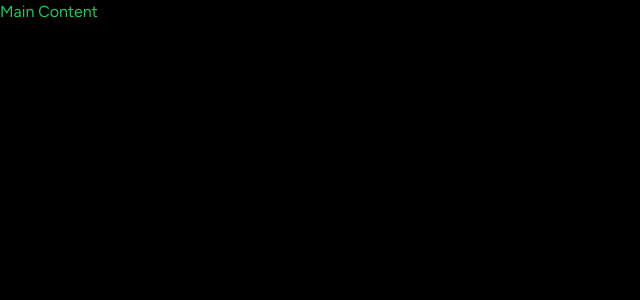
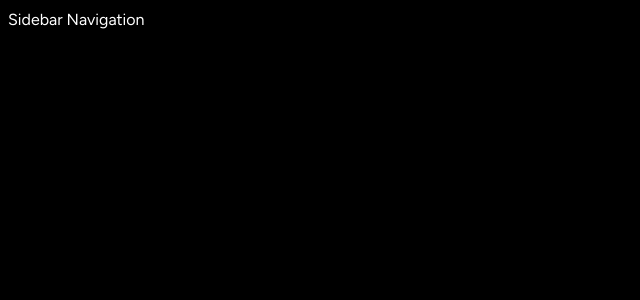
Before and after one commit to SalikJamal/sound-scape, a Next.js app: page / in a window 1280 px wide. Shown: the top 300 px of the page, without its empty margins (0-640 px from the left). Built offline with nearby package versions, Linux system fonts and the light colour scheme.

Commit message:
Sidebar, and tailwind merge

```diff
--- /dev/null
+++ b/components/Box.tsx
@@ -0,0 +1,12 @@
+interface BoxProps {
+    children: React.ReactNode;
+    className?: string;
+}
+
+export default function Box({ children, className }: BoxProps) {
+    return (
+        <div>
+            {children}
+        </div>
+    )
+}
--- a/components/sidebar.tsx
+++ b/components/sidebar.tsx
@@ -2,6 +2,9 @@
 
 import { usePathname } from "next/navigation"
 import { useMemo } from "react"
+import { BiSearch } from "react-icons/bi"
+import { HiHome } from "react-icons/hi"
+import Box from "./Box"
 
 interface SidebarProps {
     children: React.ReactNode;
@@ -16,18 +19,24 @@ export default function Sidebar({ children }: SidebarProps) {
         {
             label: "Home",
             active: pathname !== "/search",
-            href: "/"
+            href: "/",
+            icon: HiHome
         },
         {
             label: "Search",
             active: pathname === "/search",
-            href: "/search"
+            href: "/search",
+            icon: BiSearch
         }
     ], [pathname])
 
     return (
-        <div>
-            {children}
+        <div className="flex h-full">
+            <div className="hidden md:flex flex-col gap-y-2 bg-black h-full w-[300px] p-2">
+                <Box>
+                    Sidebar Navigation
+                </Box>
+            </div>
         </div>
     )
 }
--- a/package.json
+++ b/package.json
@@ -12,7 +12,8 @@
     "next": "14.1.0",
     "react": "^18",
     "react-dom": "^18",
-    "react-icons": "^5.0.1"
+    "react-icons": "^5.0.1",
+    "tailwind-merge": "^2.2.1"
   },
   "devDependencies": {
     "@types/node": "^20",
```
Also changed, not shown: 1 other file (tests, documents, lock files or other folders).
